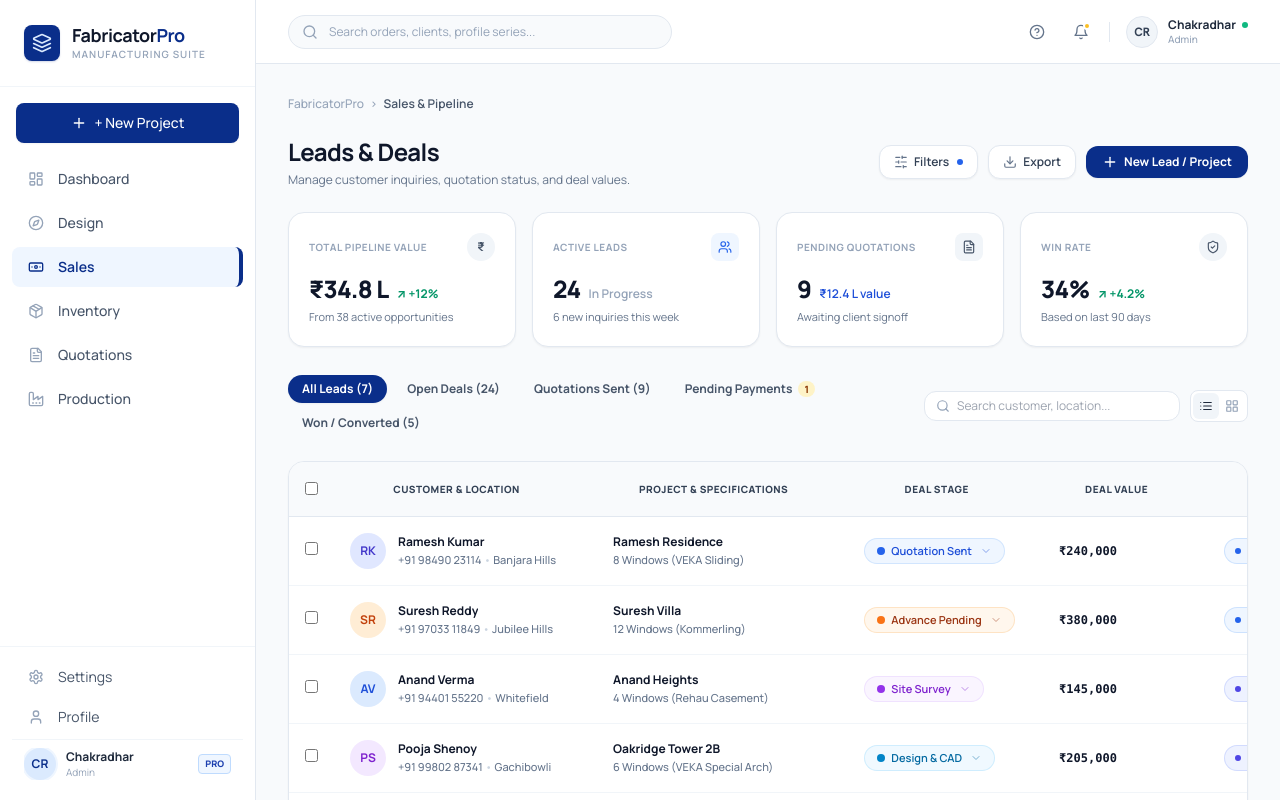
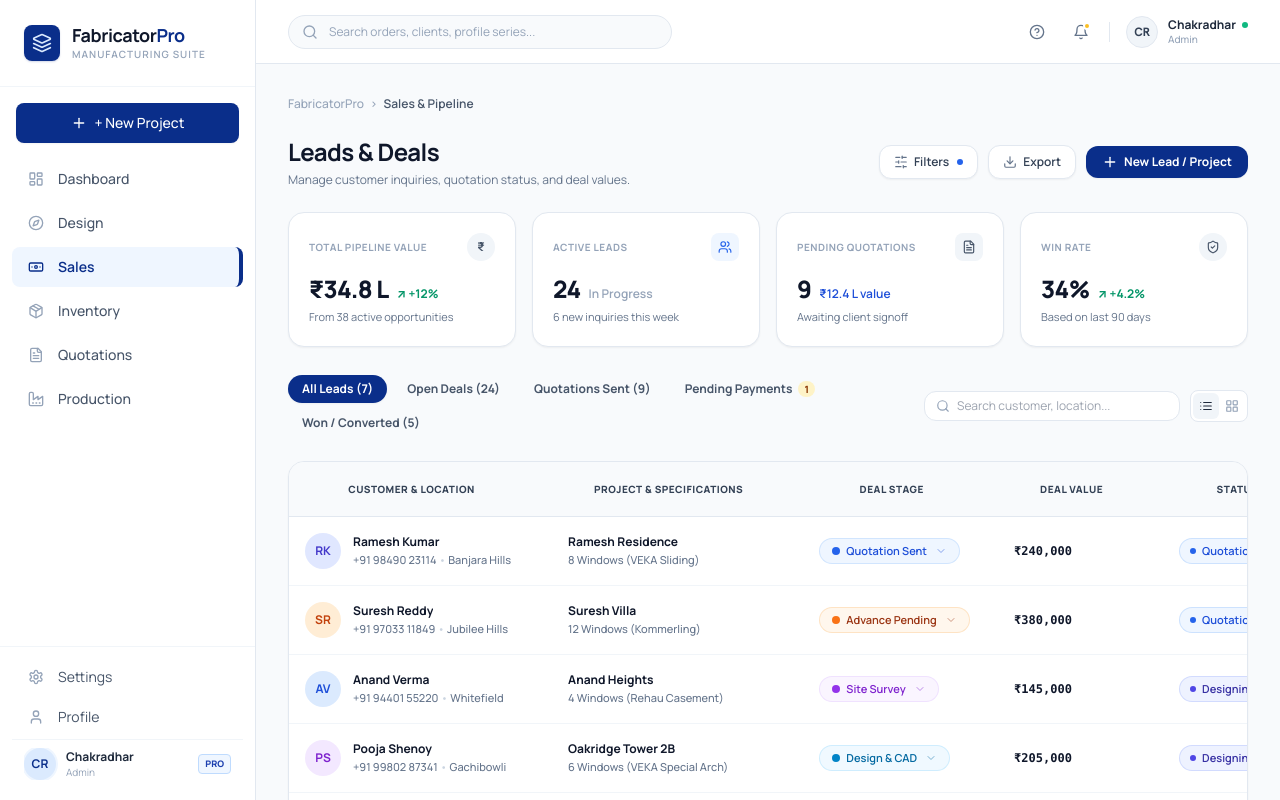
Before and after one commit to samachakri/fabricator-application, a Next.js app: page /sales in a window 1280 px wide. Shown: the top 800 px of the page. Built offline with nearby package versions, Linux system fonts and the light colour scheme.

Commit message:
fix(sales): remove checkbox checklist column and selection bar from sales table

```diff
--- a/app/sales/page.tsx
+++ b/app/sales/page.tsx
@@ -75,7 +75,6 @@ export default function SalesPage() {
     'all' | 'open' | 'quotes' | 'pending_payments' | 'won'
   >('all');
   const [searchQuery, setSearchQuery] = useState('');
-  const [selectedIds, setSelectedIds] = useState<string[]>([]);
   const [viewMode, setViewMode] = useState<'table' | 'cards'>('table');
 
   // Load column order, titles, and custom columns from localStorage
@@ -220,18 +219,9 @@ export default function SalesPage() {
     saveColumns(updated);
   };
 
-  const handleDeleteSelected = () => {
-    if (selectedIds.length === 0) return;
-    if (window.confirm(`Are you sure you want to delete ${selectedIds.length} selected lead(s)?`)) {
-      deleteProjects(selectedIds);
-      setSelectedIds([]);
-    }
-  };
-
   const handleDeleteSingleProject = (projectId: string, projectName: string) => {
     if (window.confirm(`Are you sure you want to delete lead "${projectName}"?`)) {
       deleteProject(projectId);
-      setSelectedIds((prev) => prev.filter((id) => id !== projectId));
     }
   };
 
@@ -319,21 +309,7 @@ export default function SalesPage() {
     });
   }, [projects, activeTab, searchQuery]);
 
-  const toggleSelectAll = () => {
-    if (selectedIds.length === filteredProjects.length) {
-      setSelectedIds([]);
-    } else {
-      setSelectedIds(filteredProjects.map((p) => p.id));
-    }
-  };
 
-  const toggleSelect = (id: string) => {
-    if (selectedIds.includes(id)) {
-      setSelectedIds(selectedIds.filter((item) => item !== id));
-    } else {
-      setSelectedIds([...selectedIds, id]);
-    }
-  };
 
   const getAvatarBg = (index: number) => {
     const colors = [
@@ -756,42 +732,7 @@ export default function SalesPage() {
         </div>
       </div>
 
-      {/* Bulk Delete Bar when checkboxes are checked */}
-      {selectedIds.length > 0 && (
-        <div className="bg-slate-900 text-white px-5 py-3 rounded-2xl flex flex-col sm:flex-row items-center justify-between gap-3 shadow-xl border border-slate-800 animate-in fade-in slide-in-from-top-2 duration-200">
-          <div className="flex items-center gap-3">
-            <span className="w-6 h-6 rounded-full bg-blue-600 text-white flex items-center justify-center text-xs font-bold shrink-0">
-              ✓
-            </span>
-            <div className="flex items-baseline gap-2">
-              <span className="font-extrabold text-sm tracking-tight">
-                {selectedIds.length} {selectedIds.length === 1 ? 'Lead' : 'Leads'} Selected
-              </span>
-              <span className="text-xs text-slate-400 hidden md:inline">
-                Perform batch actions across checked rows
-              </span>
-            </div>
-          </div>
 
-          <div className="flex items-center gap-2">
-            <button
-              type="button"
-              onClick={() => setSelectedIds([])}
-              className="px-3 py-1.5 text-xs text-slate-300 hover:text-white hover:bg-slate-800 rounded-xl transition-colors font-medium cursor-pointer"
-            >
-              Cancel Selection
-            </button>
-            <button
-              type="button"
-              onClick={handleDeleteSelected}
-              className="px-4 py-2 text-xs font-bold bg-rose-600 hover:bg-rose-700 text-white rounded-xl flex items-center gap-2 shadow-sm transition-all hover:shadow cursor-pointer"
-            >
-              <Trash2 className="w-3.5 h-3.5" />
-              <span>Delete Selected ({selectedIds.length})</span>
-            </button>
-          </div>
-        </div>
-      )}
 
       {/* 5. Main Leads Table */}
       <div className="bg-white rounded-2xl border border-slate-200 overflow-hidden shadow-sm">
@@ -799,30 +740,6 @@ export default function SalesPage() {
           <table className="w-full text-left text-xs">
             <thead className="bg-slate-50/90 text-slate-500 uppercase font-semibold text-[10px] tracking-wider border-b border-slate-200">
               <tr>
-                <th className="px-4 py-3.5 w-12">
-                  <div className="flex items-center gap-2">
-                    <input
-                      type="checkbox"
-                      checked={
-                        selectedIds.length === filteredProjects.length &&
-                        filteredProjects.length > 0
-                      }
-                      onChange={toggleSelectAll}
-                      className="rounded border-slate-300 text-[#0A2E8A] focus:ring-0 cursor-pointer"
-                    />
-                    {selectedIds.length > 0 && (
-                      <button
-                        type="button"
-                        onClick={handleDeleteSelected}
-                        className="p-1 text-rose-600 hover:text-rose-700 hover:bg-rose-50 rounded transition-colors"
-                        title={`Delete ${selectedIds.length} selected lead(s)`}
-                      >
-                        <Trash2 className="w-3.5 h-3.5" />
-                      </button>
-                    )}
-                  </div>
-                </th>
-
                 {/* Dynamic Reorderable & Editable Column Headers */}
                 {columnOrder.map((colId, index) => {
                   const customCol = customColumns.find((c) => c.id === colId);
@@ -869,8 +786,6 @@ export default function SalesPage() {
             </thead>
             <tbody className="divide-y divide-slate-100 font-medium">
               {filteredProjects.map((p, idx) => {
-                const isChecked = selectedIds.includes(p.id);
-
                 // Derive initials
                 const initials = p.customer.name
                   .split(' ')
@@ -885,20 +800,8 @@ export default function SalesPage() {
                 return (
                   <tr
                     key={p.id}
-                    className={`hover:bg-slate-50/80 transition-colors ${
-                      isChecked ? 'bg-blue-50/30' : ''
-                    }`}
+                    className="hover:bg-slate-50/80 transition-colors"
                   >
-                    {/* Checkbox */}
-                    <td className="px-4 py-4">
-                      <input
-                        type="checkbox"
-                        checked={isChecked}
-                        onChange={() => toggleSelect(p.id)}
-                        className="rounded border-slate-300 text-[#0A2E8A] focus:ring-0"
-                      />
-                    </td>
-
                     {/* Dynamically ordered Excel-like editable table cells */}
                     {columnOrder.map((colId) =>
                       renderTableCell(colId, p, idx, initials, hasDesign)
```
